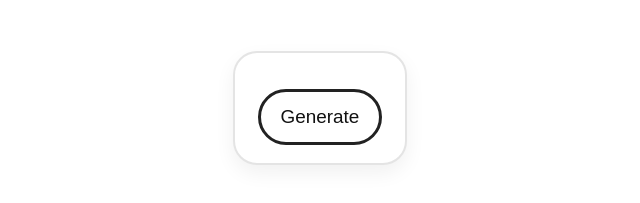
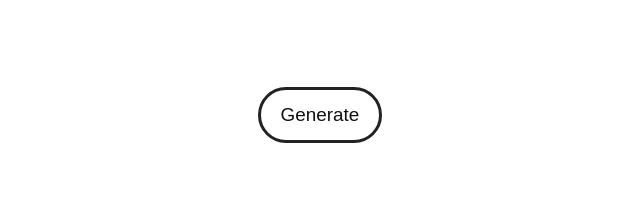
Before and after one commit to tkolkmeyer/horse_name_generator, a plain HTML site: page index.html in a window 1280 px wide. Shown: the part 285-488 px from the top of the page, without its empty margins (320-960 px from the left). Drawn offline with Linux system fonts and the light colour scheme; a web font is replaced by a local one.

Commit message:
no border

```diff
--- a/styles.css
+++ b/styles.css
@@ -92,9 +92,6 @@ main {
     font-size: 1.2rem;
     color: #222;
     background: rgb(255, 255, 255);
-    border: 2px solid rgba(34,34,34,0.12);
-    border-radius: 24px;
-    box-shadow: 0 8px 20px rgba(0,0,0,0.06);
 }
 
 .submit-button {
```
